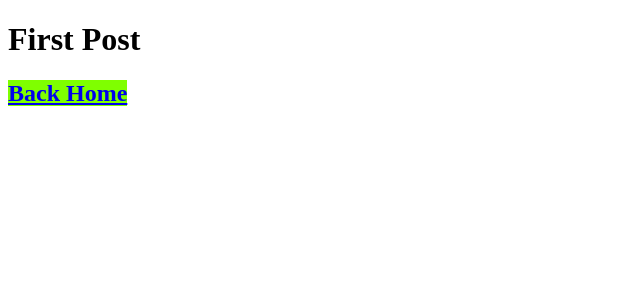
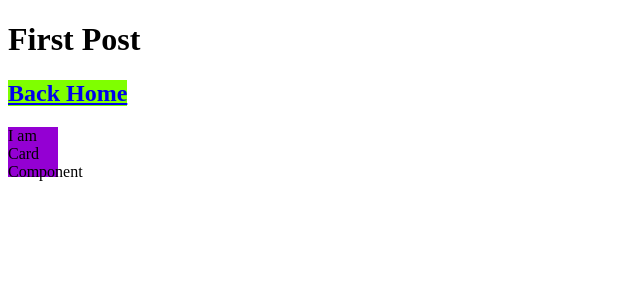
Before and after one commit to williammw/next-js-glance, a Next.js app: page /posts/first-post in a window 1280 px wide. Shown: the top 300 px of the page, without its empty margins (0-640 px from the left). Built offline with nearby package versions, Linux system fonts and the light colour scheme.

Commit message:
module.css and component crafting

```diff
--- /dev/null
+++ b/components/Card.js
@@ -0,0 +1,10 @@
+import React from 'react'
+import styles from './Card.module.css'
+
+export default function Card() {
+  return (
+    <div className={styles.CardFrame}>
+      I am Card Component
+    </div>
+  )
+}
--- /dev/null
+++ b/components/Card.module.css
@@ -0,0 +1,5 @@
+.CardFrame{
+  width:50px;
+  height:50px;
+  background-color: darkviolet;
+}
--- a/pages/posts/first-post.js
+++ b/pages/posts/first-post.js
@@ -1,6 +1,6 @@
 import Link from 'next/link'
 import Head from 'next/head'
-
+import Card from '../../components/Card'
 export default function FirstPost() {
   return (
     <>
@@ -15,6 +15,7 @@ export default function FirstPost() {
         </a>
       </Link>
     </h2>
+    <Card />
     </>
   )
 }
```
